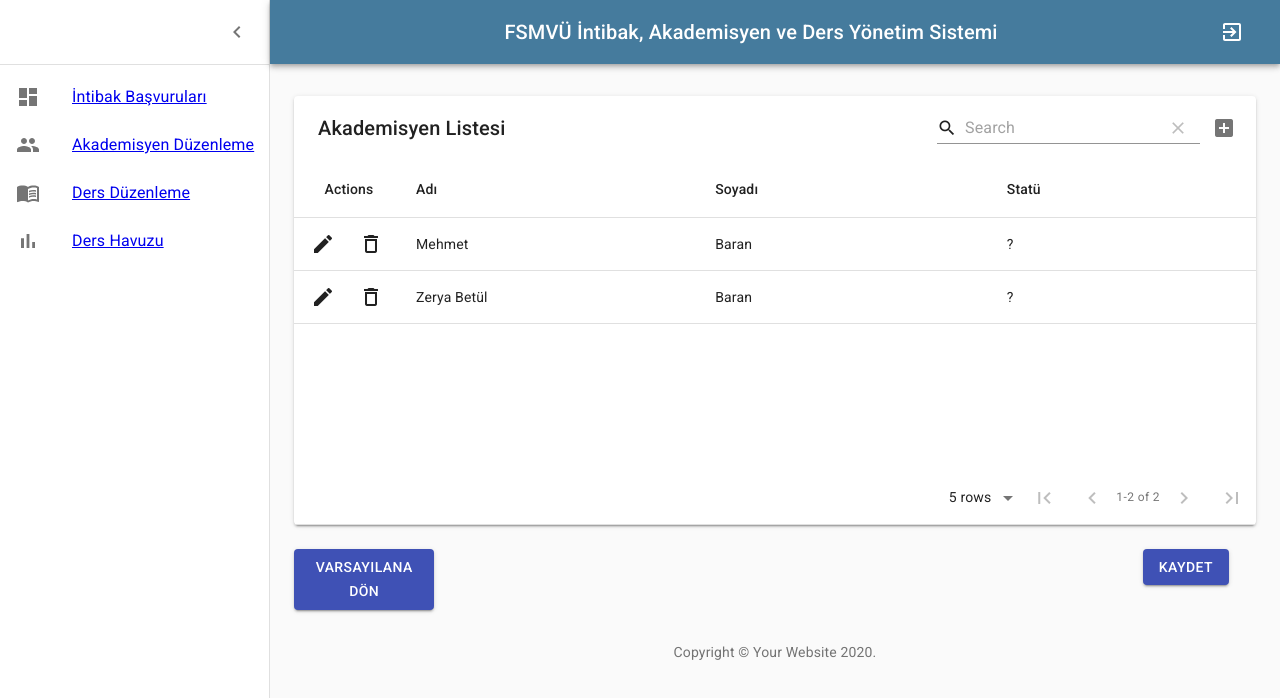
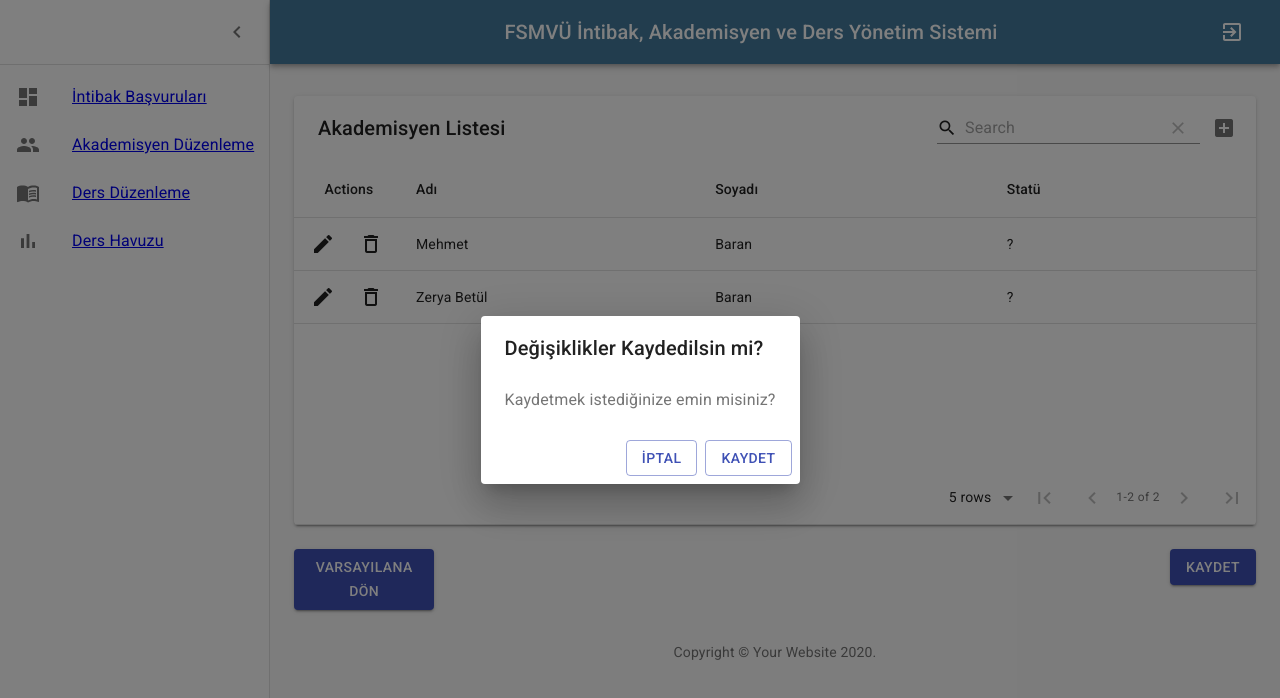
Before and after one commit to yusuvf/Lesson-Adaptation-System, a React (Create React App) app: page /dashboard/akademisyenduzenle in a window 1280 px wide. Both pictures are taken after a click on the button "KAYDET". Shown: the top 698 px of the page. Built offline with nearby package versions, Linux system fonts and the light colour scheme.

Commit message:
Ders düzenleme ve akademsiyen düzenleme sayfasında iyileştirmeler

```diff
--- a/src/views/AcademicianEditPage.js
+++ b/src/views/AcademicianEditPage.js
@@ -12,7 +12,7 @@ import MenuBookIcon from "@material-ui/icons/MenuBook";
 import BarChartIcon from "@material-ui/icons/BarChart";
 import clsx from "clsx";
 import Typography from "@material-ui/core/Typography";
-import { makeStyles } from '@material-ui/core/styles';
+import {makeStyles, useTheme} from '@material-ui/core/styles';
 
 import {
     BrowserRouter as Router,
@@ -36,10 +36,17 @@ import MaterialTable from "material-table";
 import Button from "@material-ui/core/Button";
 import MyTable from "../components/myTable";
 import Copyright from '../components/Copyright'
+import Dialog from "@material-ui/core/Dialog";
+import DialogTitle from "@material-ui/core/DialogTitle";
+import DialogContent from "@material-ui/core/DialogContent";
+import DialogContentText from "@material-ui/core/DialogContentText";
+import DialogActions from "@material-ui/core/DialogActions";
+import useMediaQuery from "@material-ui/core/useMediaQuery";
 
 export default function AcademicianEditPage(){
 
     const drawerWidth = 270;
+
 
     const useStyles = makeStyles((theme) => ({
         root: {
@@ -156,6 +163,27 @@ export default function AcademicianEditPage(){
             </RouterLink>
         </div>
     );
+    const [saveDialogOpen, setSaveDialogOpen] = React.useState(false);
+    const [openV, setOpenV] = React.useState(false);
+    const theme = useTheme();
+    const fullScreenV = useMediaQuery(theme.breakpoints.down('sm'));
+    const fullScreen = useMediaQuery(theme.breakpoints.down('sm'));
+
+    const handleClickOpenV = () => {
+        setOpenV(true);
+    };
+
+    const handleCloseV = () => {
+        setOpenV(false);
+    };
+
+    const dialogOpen = () => {
+        setSaveDialogOpen(true);
+    }
+
+    const dialogClose = () => {
+        setSaveDialogOpen(false);
+    }
 
     const classes = useStyles();
     const [open, setOpen] = React.useState(true);
@@ -273,12 +301,62 @@ export default function AcademicianEditPage(){
                             </div>
                         </Grid>
                         <Grid item sm={2}>
-                            <Button variant="contained" color="primary" size="medium">Varsayılana Dön</Button>
+                            <div style={{float:'left'}}>
+                                <Button variant="contained" color="primary" size="medium" onClick={handleClickOpenV}>
+                                    Varsayılana Dön
+                                </Button>
+                                <Dialog
+                                    fullScreen={fullScreenV}
+                                    open={openV}
+                                    onClose={handleCloseV}
+                                    aria-labelledby="responsive-dialog-title"
+                                >
+                                    <DialogTitle id="responsive-dialog-title">{"Varsayılana Dönülsün mü?"}</DialogTitle>
+                                    <DialogContent>
+                                        <DialogContentText>
+                                            Varsayılana dönmek istediğinize emin misiniz?
+                                        </DialogContentText>
+                                    </DialogContent>
+                                    <DialogActions>
+                                        <Button autoFocus variant="outlined" onClick={handleCloseV} color="primary">
+                                            İptal
+                                        </Button>
+                                        <Button variant="outlined" onClick={handleCloseV} color="primary" autoFocus>
+                                            Varsayılana Dön
+                                        </Button>
+                                    </DialogActions>
+                                </Dialog>
+                            </div>
                         </Grid>
                         <Grid item sm={8}>
                         </Grid>
                         <Grid item sm={2}>
-                            <Button variant="contained" color="primary" size="medium">Kaydet</Button>
+                            <div style={{float:'right'}}>
+                                <Button variant="contained" color="primary" size="medium" onClick={dialogOpen}>
+                                    Kaydet
+                                </Button>
+                                <Dialog
+                                    fullScreen={fullScreen}
+                                    open={saveDialogOpen}
+                                    onClose={dialogClose}
+                                    aria-labelledby="responsive-dialog-title"
+                                >
+                                    <DialogTitle id="responsive-dialog-title">{"Değişiklikler Kaydedilsin mi?"}</DialogTitle>
+                                    <DialogContent>
+                                        <DialogContentText>
+                                            Kaydetmek istediğinize emin misiniz?
+                                        </DialogContentText>
+                                    </DialogContent>
+                                    <DialogActions>
+                                        <Button autoFocus variant="outlined" onClick={dialogClose} color="primary">
+                                            İptal
+                                        </Button>
+                                        <Button variant="outlined" onClick={dialogClose} color="primary" autoFocus>
+                                            Kaydet
+                                        </Button>
+                                    </DialogActions>
+                                </Dialog>
+                            </div>
                         </Grid>
                     </Grid>
                     <Box pt={4}>
--- a/src/views/LessonEditPage.js
+++ b/src/views/LessonEditPage.js
@@ -352,7 +352,7 @@ function LessonEditPage() {
                             </div>
                         </Grid>
                         <Grid item sm={2}>
-                            <div>
+                            <div style={{float:'left'}}>
                                 <Button variant="contained" color="primary" size="medium" onClick={handleClickOpenV}>
                                     Varsayılana Dön
                                 </Button>
@@ -382,7 +382,7 @@ function LessonEditPage() {
                         <Grid item sm={8}>
                         </Grid>
                         <Grid item sm={2}>
-                            <div>
+                            <div style={{float:'right'}}>
                                 <Button variant="contained" color="primary" size="medium" onClick={dialogOpen}>
                                     Kaydet
                                 </Button>
```
